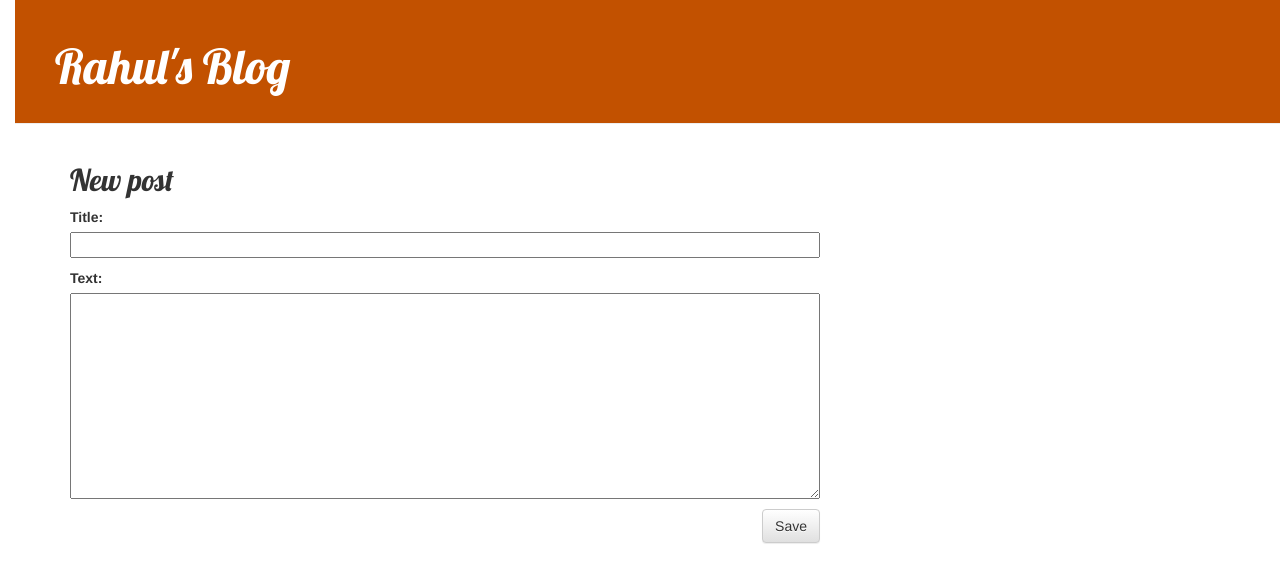
After one commit to RahulShetty611/my-first-blog, a Django app: page /post/new/ in a window 1280 px wide. The commit adds this page. Shown: the top 583 px of the page. Run offline with Django 3.2, Linux system fonts and the light colour scheme; some libraries are stand-ins or nearby versions.

Commit message:
Added views to create/edit posts

```diff
--- /dev/null
+++ b/blog/forms.py
@@ -0,0 +1,9 @@
+from django import forms
+from django.forms import ModelForm
+from .models import Post
+
+class PostForm(forms.ModelForm):
+
+    class Meta:
+        model = Post
+        fields = ('title', 'text',)
--- a/blog/templates/blog/base.html
+++ b/blog/templates/blog/base.html
@@ -9,6 +9,9 @@
     </head>
     <body>
         <div class="page-header">
+            {% if user.is_authenticated %}
+                <a href="{% url 'post_new' %}" class="top-menu"><span class="glyphicon glyphicon-plus"></span></a>
+            {% endif %}
             <h1><a href="/">Rahul's Blog</a></h1>
         </div>
         <div class="content container">
--- a/blog/templates/blog/post_detail.html
+++ b/blog/templates/blog/post_detail.html
@@ -7,6 +7,9 @@
                 {{ post.published_date }}
             </div>
         {% endif %}
+        {% if user.is_authenticated %}
+            <a class="btn btn-default" href="{% url 'post_edit' pk=post.pk %}"><span class="glyphicon glyphicon-pencil"></span></a>
+        {% endif %}
         <h2>{{ post.title }}</h2>
         <p>{{ post.text|linebreaksbr }}</p>
     </div>
--- /dev/null
+++ b/blog/templates/blog/post_edit.html
@@ -0,0 +1,9 @@
+{% extends 'blog/base.html' %}
+
+{% block content %}
+    <h2>New post</h2>
+    <form method="POST" class="post-form">{% csrf_token %}
+        {{ form.as_p }}
+        <button type="submit" class="save btn btn-default">Save</button>
+    </form>
+{% endblock %}
--- a/blog/urls.py
+++ b/blog/urls.py
@@ -4,4 +4,6 @@ from . import views
 urlpatterns = [
     path('', views.post_list, name='post_list'),
     path('post/<int:pk>/', views.post_detail, name='post_detail'),
+    path('post/new/', views.post_new, name='post_new'),
+    path('post/<int:pk>/edit/', views.post_edit, name='post_edit'),
 ]
--- a/blog/views.py
+++ b/blog/views.py
@@ -1,6 +1,9 @@
 from django.shortcuts import render
+from django.shortcuts import redirect
 from django.utils import timezone
+from .forms import PostForm
 from django.shortcuts import render, get_object_or_404
+
 
 from .models import Post
 
@@ -13,3 +16,30 @@ def post_list(request):
 def post_detail(request, pk):
     post = get_object_or_404(Post, pk=pk)
     return render(request, 'blog/post_detail.html', {'post': post})
+
+def post_new(request):
+    if request.method == "POST":
+        form = PostForm(request.POST)
+        if form.is_valid():
+            post = form.save(commit=False)
+            post.author = request.user
+            post.published_date = timezone.now()
+            post.save()
+            return redirect('post_detail', pk=post.pk)
+    else:
+        form = PostForm()
+    return render(request, 'blog/post_edit.html', {'form': form})
+
+def post_edit(request, pk):
+    post = get_object_or_404(Post, pk=pk)
+    if request.method == "POST":
+        form = PostForm(request.POST, instance=post)
+        if form.is_valid():
+            post = form.save(commit=False)
+            post.author = request.user
+            post.published_date = timezone.now()
+            post.save()
+            return redirect('post_detail', pk=post.pk)
+    else:
+        form = PostForm(instance=post)
+    return render(request, 'blog/post_edit.html', {'form': form})
--- a/mysite/urls.py
+++ b/mysite/urls.py
@@ -19,4 +19,5 @@ from django.urls import path, include
 urlpatterns = [
     path('admin/', admin.site.urls),
     path('', include('blog.urls')),
+
 ]
```
